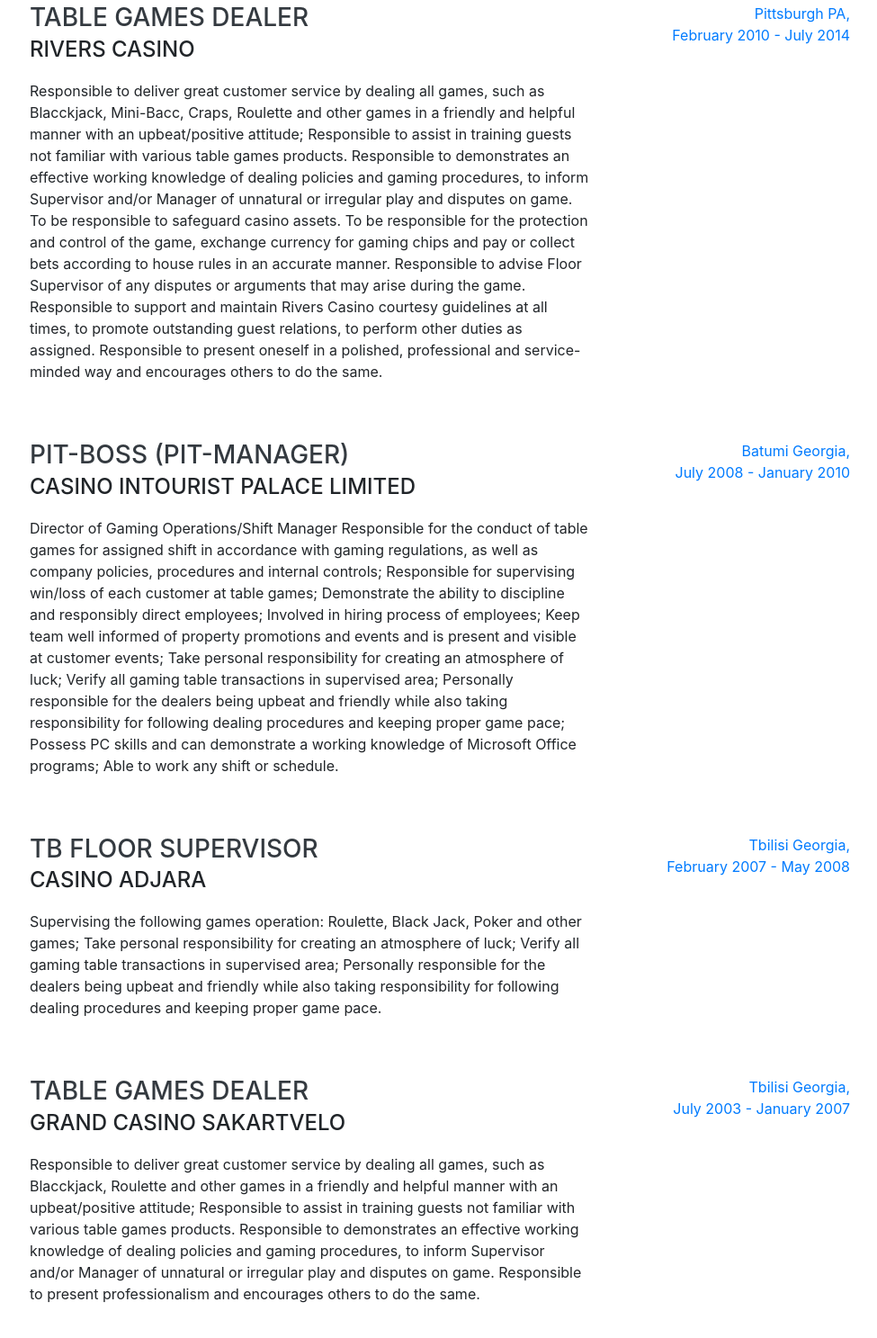
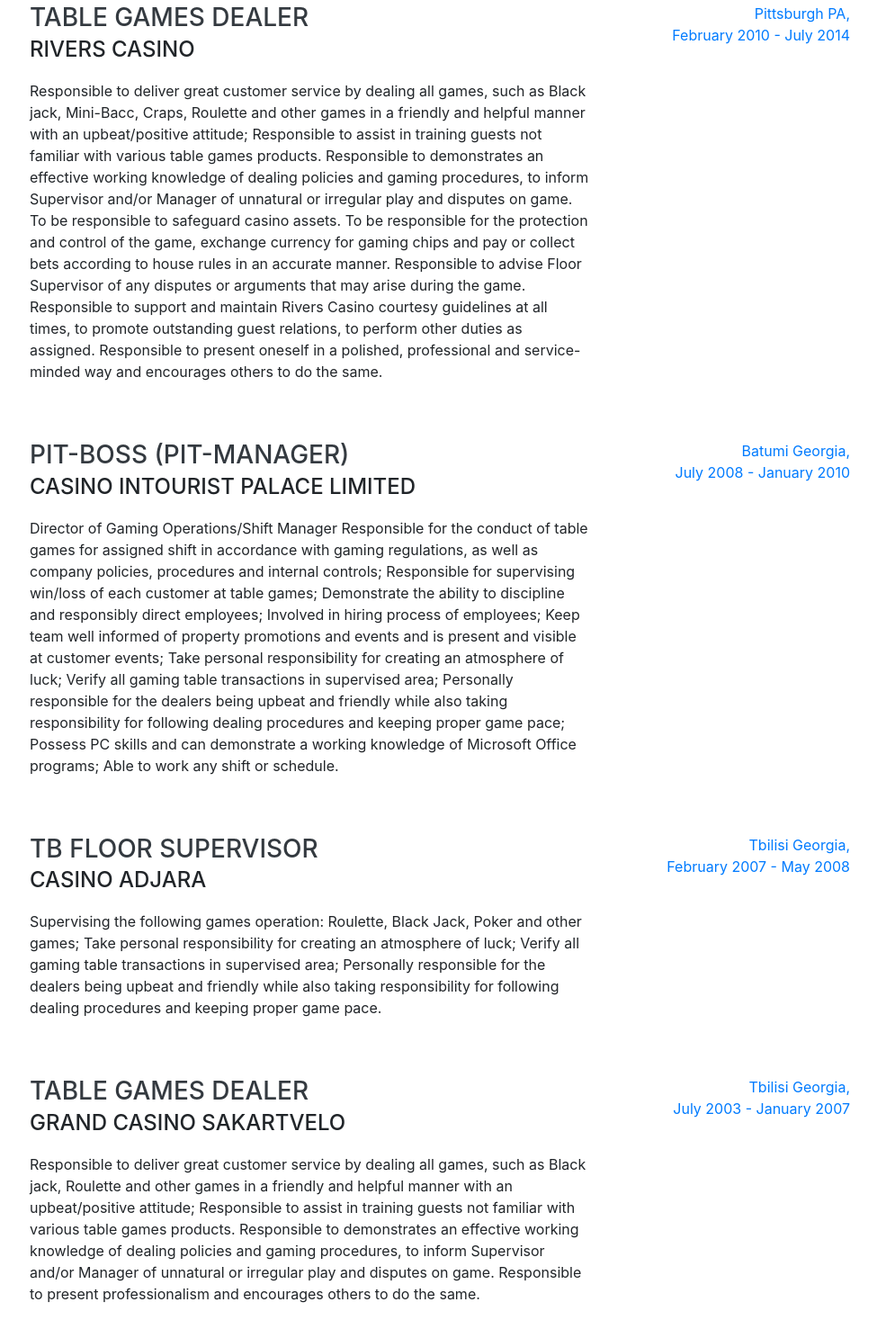
Before and after one commit to Mikirtumov/CasinoCV, a website with bundled scripts: page index.html in a window 1280 px wide. Shown: the part 932-2419 px from the top of the page at 90% size, without its empty margins (287-1262 px from the left). Built offline with nearby package versions, Linux system fonts and the light colour scheme; files whose address does not match are found by name; a web font is replaced by a local one.

Commit message:
text error fixt

```diff
--- a/index.html
+++ b/index.html
@@ -100,7 +100,7 @@
           <div class="resume-content">
             <h3 class="mb-0">Table Games Dealer</h3>
             <div class="subheading mb-3">Rivers Casino</div>
-            <p>Responsible to deliver great customer service by dealing all games, such as Blacckjack, Mini-Bacc, Craps, Roulette and other games in a friendly and helpful manner with an upbeat/positive attitude; Responsible
+            <p>Responsible to deliver great customer service by dealing all games, such as Black jack, Mini-Bacc, Craps, Roulette and other games in a friendly and helpful manner with an upbeat/positive attitude; Responsible
               to assist in training guests not familiar with various table games products.
               Responsible to demonstrates an effective working knowledge of dealing policies and gaming procedures, to
               inform Supervisor and/or Manager of unnatural or irregular play and disputes on game.
@@ -144,7 +144,7 @@
           <div class="resume-content">
             <h3 class="mb-0">Table Games Dealer</h3>
             <div class="subheading mb-3">Grand Casino Sakartvelo </div>
-            <p>Responsible to deliver great customer service by dealing all games, such as Blacckjack, Roulette and other games in a friendly and helpful manner with an upbeat/positive attitude; Responsible
+            <p>Responsible to deliver great customer service by dealing all games, such as Black jack, Roulette and other games in a friendly and helpful manner with an upbeat/positive attitude; Responsible
               to assist in training guests not familiar with various table games products.
               Responsible to demonstrates an effective working knowledge of dealing policies and gaming procedures, to
               inform Supervisor and/or Manager of unnatural or irregular play and disputes on game.
```
